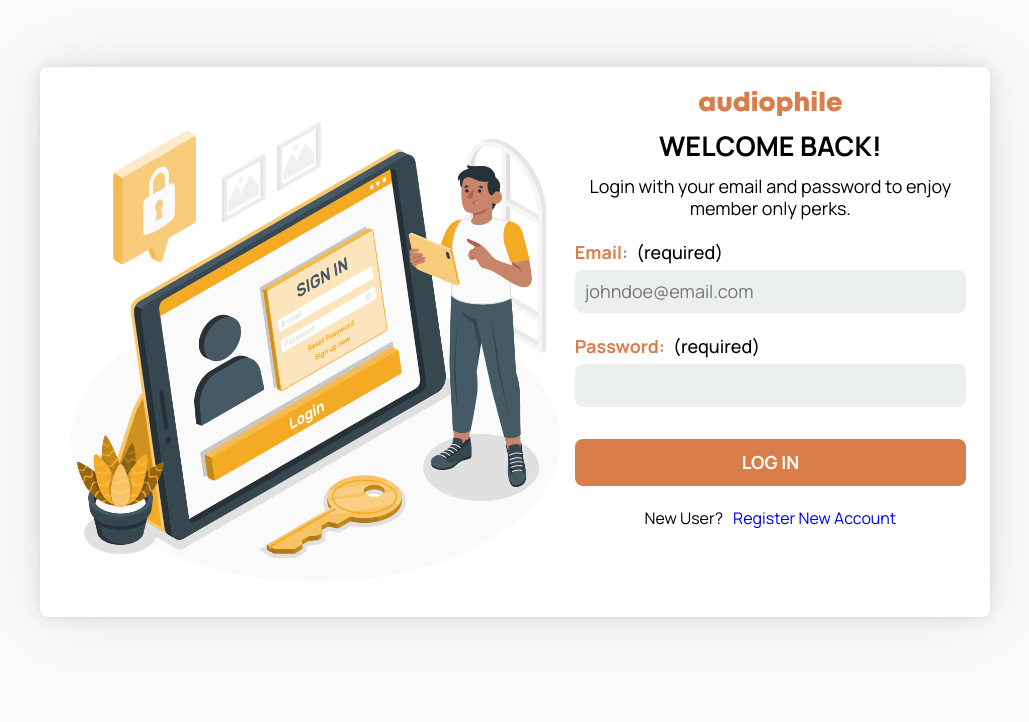
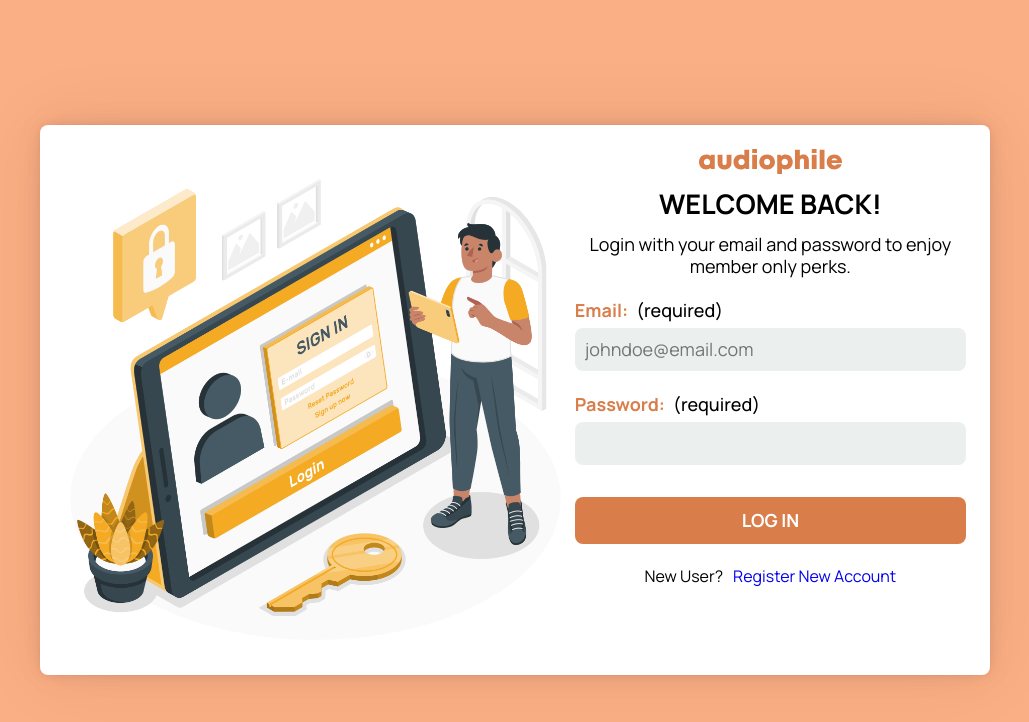
Before and after one commit to tpkhuong/audiophile-ecommerce-website, a Next.js app: page /login in a window 1280 px wide. Shown: the top 722 px of the page, without its empty margins (125-1154 px from the left). Built offline with nearby package versions, Linux system fonts and the light colour scheme.

Commit message:
audiophile removed attr of login and register page to center login/signup forms and changed bg color.

```diff
--- a/pages/login/index.js
+++ b/pages/login/index.js
@@ -25,7 +25,7 @@
         />
         <style>{`#__next{height: 100%}`}</style>
       </Head>
-      <Main isLoginOrRegister="login-form" isDarkerBgTrue="true">
+      <Main isLoginOrRegister="login-form">
         <h1 className="visually-hidden">Login to Account</h1>
         <section className={LoginStyles[`img-form-wrapper`]}>
           {/* image */}
--- a/pages/register/index.js
+++ b/pages/register/index.js
@@ -36,7 +36,7 @@
         />
         <style>{`#__next{height: 100%}`}</style>
       </Head>
-      <Main isLoginOrRegister="register-form" isDarkerBgTrue="true">
+      <Main isLoginOrRegister="register-form">
         <h1 className="visually-hidden">Register Account</h1>
         <section className={RegisterStyles[`img-form-wrapper`]}>
           {/* image */}
--- a/styles/Components/shared/Main.module.css
+++ b/styles/Components/shared/Main.module.css
@@ -17,6 +17,7 @@
   flex-direction: column;
   justify-content: center;
   align-items: center;
+  background-color: var(--color-orange-hover);
 }
 
 .main {
--- a/styles/globals.css
+++ b/styles/globals.css
@@ -14,7 +14,6 @@
   --color-text: hsl(0, 0%, 45%);
   --color-orange-hover: hsl(22, 93%, 75%);
   --color-black-white-hover: hsl(0, 0%, 30%);
-  --color-orange-hover: hsl(22, 93%, 75%);
   --color-black-white-hover: hsl(0, 0%, 30%);
   --color-illustration-bg-color: hsl(36, 74%, 56%);
   --color-register-login-input: hsl(165, 11%, 93%);
```
